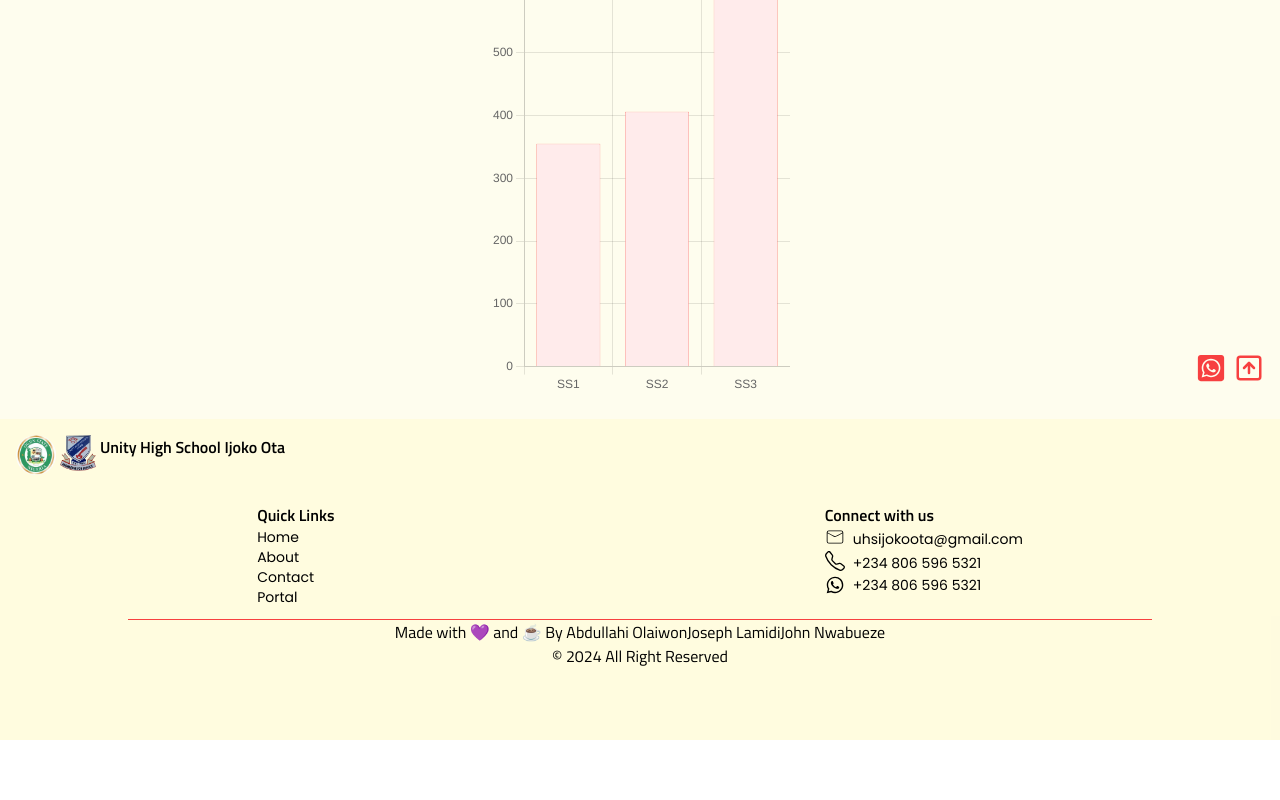
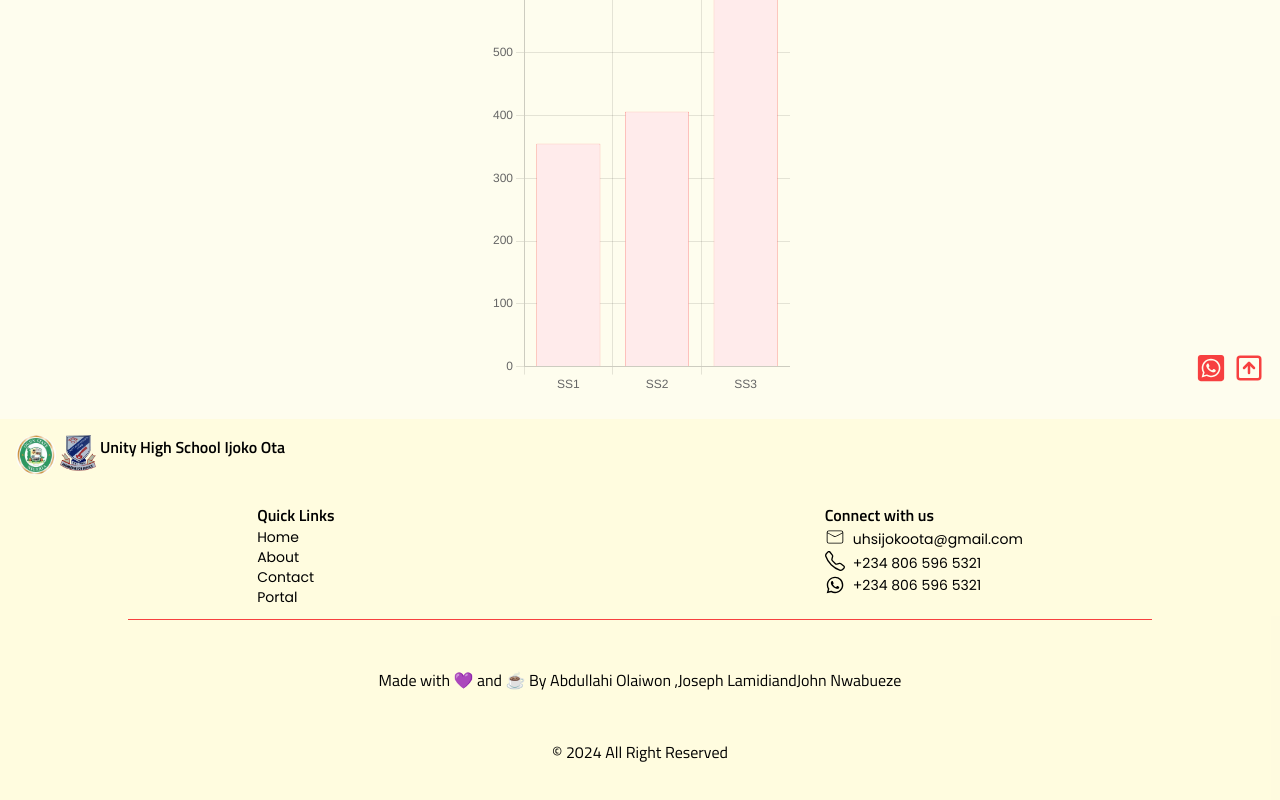
Before and after one commit to OlaiwonAbdullahi/UnityHighSch-v2, a React (Vite) app: page /demo in a window 1280 px wide. Shown: the part 401-1201 px from the top of the page. Before the commit the page ends 1141 px from the top, so only its background shows below. Built offline with nearby package versions, Linux system fonts and the light colour scheme.

Commit message:
Update Footer.jsx

```diff
--- a/src/components/Footer.jsx
+++ b/src/components/Footer.jsx
@@ -66,16 +66,19 @@ const Footer = () => {
         </div>
       </div>
       <hr className="border-t border-t-secondary w-4/5 mx-auto" />
-
+<br/>
+<br/>
 <div className="text-center font-titalium">
-        <span>Made with 💜 and ☕ By <span><a href="https://wa.link/zu9ue9">Abdullahi Olaiwon</a></span>
+        <span>Made with 💜 and ☕ By <span><a href="https://wa.link/zu9ue9">Abdullahi Olaiwon</a></span> ,
 
 <span><a href="https://wa.link/fhy7n4">Joseph Lamidi</a></span>
-
+ and
 <span><a href="https://wa.link/bzm37y">John Nwabueze</a></span>
 
 </span>
       </div>
+<br/>
+<br/>
       <div className="text-center font-titalium">
         <span>&copy; {new Date().getFullYear()} All Right Reserved</span>
       </div>
```
